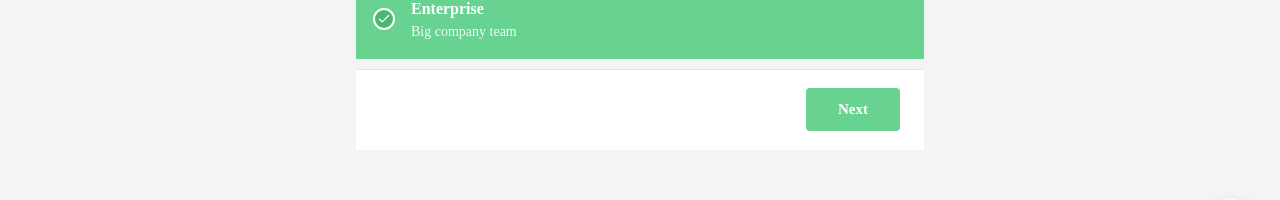
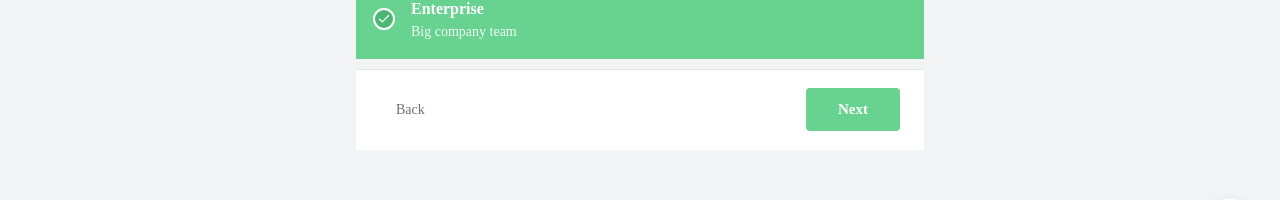
Before and after one commit to xpixenoxx/unool, a Next.js app: page /onboarding/start in a window 1280 px wide. Shown: the part 526-726 px from the top of the page. Built offline with nearby package versions, Linux system fonts and the light colour scheme.

Commit message:
Add Back button to onboarding start footer to match connect page

```diff
--- a/app/onboarding/start/page.tsx
+++ b/app/onboarding/start/page.tsx
@@ -62,7 +62,13 @@ export default function OnboardingStartPage() {
 
       {/* Floating Bottom Bar */}
       <div className="fixed bottom-0 left-0 w-full bg-white border-t border-zinc-200 z-40">
-        <div className="h-[80px] w-full max-w-[1152px] flex items-center justify-end mx-auto px-[24px]">
+        <div className="h-[80px] w-full max-w-[1152px] flex items-center justify-between mx-auto px-[24px]">
+          <button
+            onClick={() => router.back()}
+            className="text-zinc-500 hover:text-zinc-800 font-medium text-[14px] px-4 py-2 transition-colors"
+          >
+            Back
+          </button>
           <button
             onClick={handleNext}
             className="bg-[#68d391] hover:bg-[#5bb87d] text-white px-8 py-2.5 rounded font-semibold text-[15px] transition-colors shadow-sm"
```
